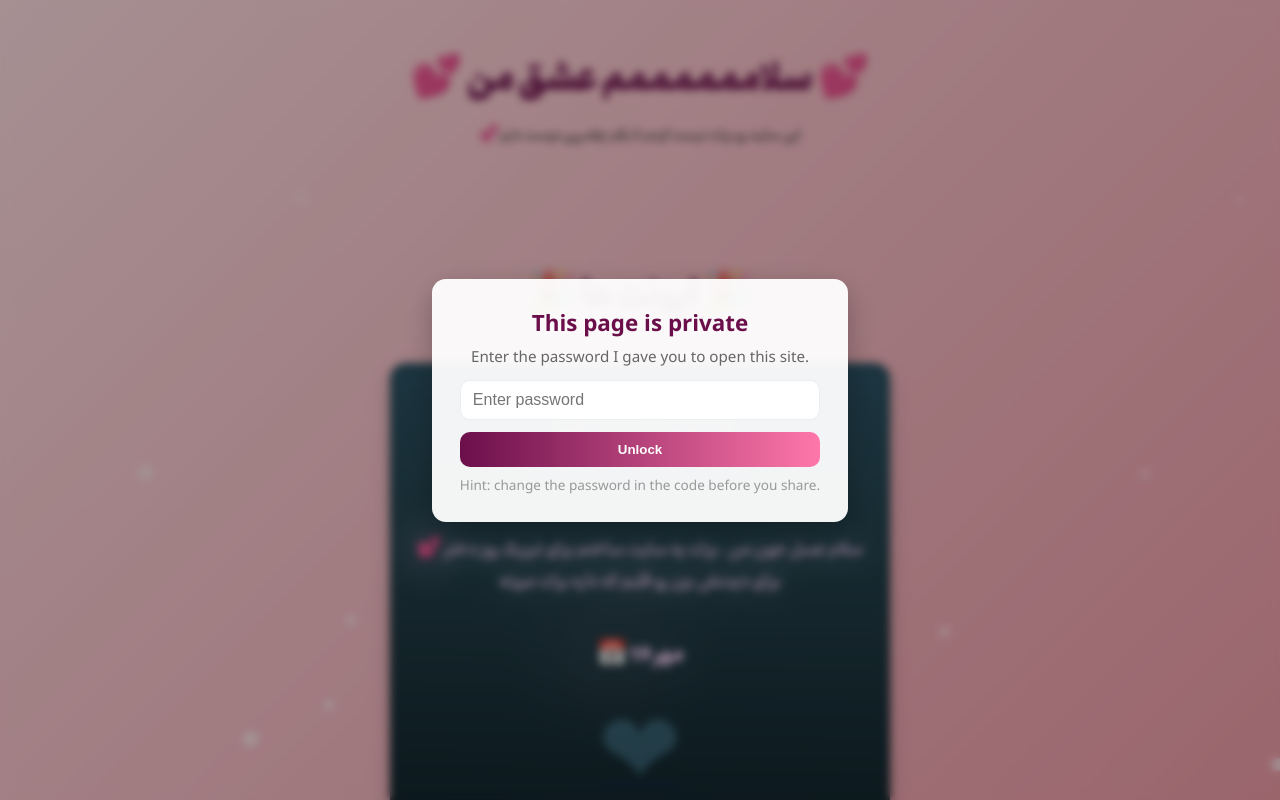
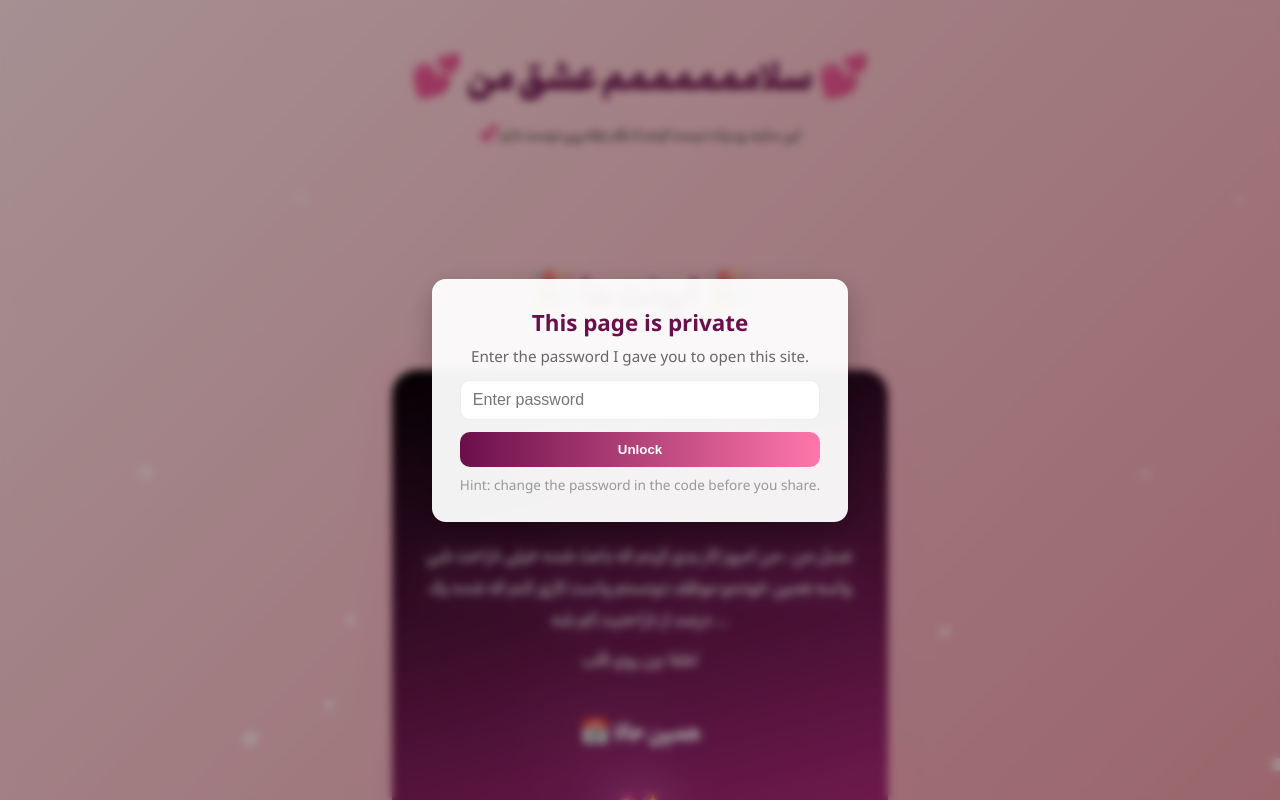
Before and after one commit to nima123gh/nima123gh.github.io, a plain HTML site: page html/index.html in a window 1280 px wide. Drawn offline with Linux system fonts and the light colour scheme.

Commit message:
Update index.html

```diff
--- a/html/index.html
+++ b/html/index.html
@@ -140,6 +140,39 @@
 
 
     @media (max-width:480px){h1{font-size:2rem}.gallery img{width:250px;height:360px}}
+
+
+
+
+
+
+
+
+
+.apology-event {
+  position: relative;
+  border-radius: 25px;
+  overflow: hidden;
+  margin: 40px auto;
+  width: 40%;
+  max-width: 500px;
+  background: linear-gradient(-15deg, #ff009d, #ff3bb4, #000000, #ffb7ee);
+  background-size: 400% 400%;
+  animation: gradientShift 7s ease infinite;
+  box-shadow: 0 0 35px rgba(255, 150, 200, 0.3);
+  padding-bottom: 40px;
+}
+
+@keyframes gradientShift {
+  0% { background-position: 0% 50%; }
+  50% { background-position: 100% 50%; }
+  100% { background-position: 0% 50%; }
+}
+
+@keyframes pulse {
+  0%, 100% { transform: scale(1); opacity: 0.9; }
+  50% { transform: scale(1.2); opacity: 1; }
+}
   </style>
 </head>
 <body>
@@ -162,14 +195,41 @@
   </header>
 
 
-<section class="section" id="events">
-  <h2 style="font-size: 40px; font-family: reybold;">🎉 ایونت ها 🎉</h2>
-  <div class="event-card">
+  <section class="section" id="events">
+    <h2 style="font-size: 40px; font-family: reybold;">🎉 ایونت ها 🎉</h2>
+
+
+    <div class="event-card apology-event">
+      <h3 style="font-family: reybold; font-size: 35px; font-weight: bold; color:#ffffff; padding-top: 30px; text-shadow: 0 0 40px #ff9cff;">
+        ایونت : معذرت خواهی
+      </h3>
+
+      <p style="font-family: rey; font-size: 20px; color:#ffffff; padding-top: 30px; text-shadow: 0 0 40px #ff9cff;">
+        عسل من ، من امروز کار بدی کردم که باعث شده خیلی ناراحت شی واسه همین خودمو موظف دونستم واست کاری کنم که شده یک درصد از ناراحتیت کم شه ...
+      </p>
+      <p style="font-family: rey; font-size: 20px; color:#ffffff;">
+         لطفا بزن روی قلب
+      </p>
+
+      <p class="event-date" style="color:#ffffff; padding-top: 30px; text-shadow: 0 0 100px #ff9cff;">
+        📅 همین حالا
+      </p>
+
+      <div style="padding-top: 25px;">
+        <a href="/html/ozrkhahi.html"><span style="text-decoration:none; font-family: reybold; font-size: 40px; color:#ffd6ff; animation: pulse 1s infinite; text-shadow: 0 0 60px #ff9cff;">
+          💖
+        </span></a>
+      </div>
+    </div>
+
+
+    <div class="event-card">
     <h3 style="font-family: reybold;font-size: 35px;font-weight: bold;color:#ffd6ff;padding-top: 30px;text-shadow: 0 0 40px #ffc9ff">ایونت : روز دختر</h3>
     <p style="font-family: rey;font-size: 20px;color:#ffd6ff;padding-top: 30px;text-shadow: 0 0 40px #ffc9ff">سلام عسل جون من . برات یه سایت ساختم برای تبریک روز دختر 💕 برای دیدنش بزن رو قلبم که داره برات میزنه </p>
       <p class="event-date" style="color:#ffd6ff;padding-top: 30px;text-shadow: 0 0 100px #ffc9ff">📅 مهر 19</p>
-      <a href="/html/rozdokhtar.html" class="eventrozdokhtarurl"><span style="animation: pulse 0.5s infinite; font-family: reybold; text-decoration:none;" class="heart2">&#x2764</span></a>
+      <a href="/html/rozdokhtar.html" class="eventrozdokhtarurl"><span style="animation: pulse 0.5s infinite; font-family: reybold; text-decoration:none; " class="heart2">&#x2764</span></a>
     </div>
+
 
 <div class="event-card birthday-event">
   <h3 style="font-family: reybold; font-size: 35px; font-weight: bold; color:#fff; padding-top: 30px; text-shadow: 0 0 40px #ffc9ff;">
```
